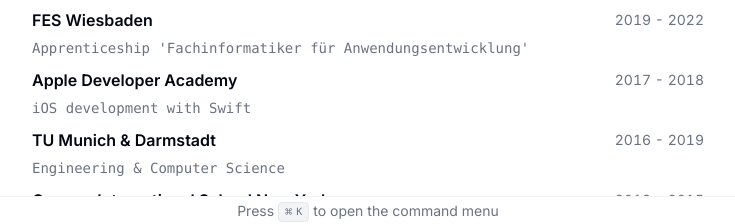
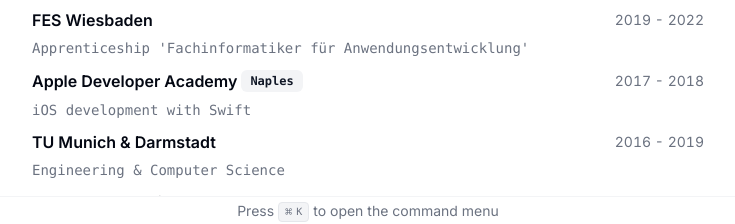
Before and after one commit to dnnsmnstrr/cv, a Next.js app: page / in a window 1280 px wide. Shown: the part 574-798 px from the top of the page, without its empty margins (272-1007 px from the left). Built offline with nearby package versions, Linux system fonts and the light colour scheme.

Commit message:
Add option to link to german version

```diff
--- a/src/app/layout.tsx
+++ b/src/app/layout.tsx
@@ -6,8 +6,8 @@
 import React from "react";
 
 export const metadata: Metadata = {
-  title: "CV",
-  description: "CV for Dennis Muensterer",
+  title: "CV - Dennis Muensterer",
+  description: "Curriculum Vitae for Dennis Muensterer",
 };
 
 // If loading a variable font, you don't need to specify the font weight
--- a/src/app/page.tsx
+++ b/src/app/page.tsx
@@ -9,12 +9,7 @@
 import { Button } from "@/components/ui/button";
 import { RESUME_DATA } from "@/data/resume-data";
 import { ProjectCard } from "@/components/project-card";
-import { useState } from "react";
-
-// export const metadata: Metadata = {
-//   title: `${RESUME_DATA.name} | ${RESUME_DATA.about}`,
-//   description: RESUME_DATA.summary,
-// };
+import { useEffect, useState } from "react";
 
 const translations = {
   de: {
@@ -54,6 +49,25 @@
 
 export default function Page() {
   const [selectedLanguage, setSelectedLanguage] = useState<keyof typeof translations>('en')
+
+  useEffect(() => {
+    // Function to update the hash
+    const handleHashChange = () => {
+      setSelectedLanguage(window.location.hash === '#de' ? 'de' : 'en');
+    };
+
+    // Set the initial hash
+    handleHashChange();
+
+    // Add an event listener to detect changes in the hash
+    window.addEventListener('hashchange', handleHashChange);
+
+    // Cleanup function to remove the event listener
+    return () => {
+      window.removeEventListener('hashchange', handleHashChange);
+    };
+  }, []); // Empty dependency array ensures this runs only on mount and unmount
+
   return (
     <main className="container relative mx-auto scroll-my-12 overflow-auto p-4 print:p-12 md:p-16">
       <section className="mx-auto w-full max-w-2xl space-y-8 bg-white print:space-y-6">
@@ -185,8 +199,23 @@
               <Card key={education.school}>
                 <CardHeader>
                   <div className="flex items-center justify-between gap-x-2 text-base">
-                    <h3 className="font-semibold leading-none">
-                      {education.school}
+                    <h3 className="inline-flex items-center justify-center gap-x-1 font-semibold leading-none">
+                      {education.link ? (
+                        <a className="hover:underline" href={education.link}>
+                          {education.school}
+                        </a>
+                      ) : education.school}
+                      <span className="inline-flex gap-x-1">
+                        {education?.badges.map((badge) => (
+                          <Badge
+                            variant="secondary"
+                            className="align-middle text-xs"
+                            key={badge}
+                          >
+                            {badge}
+                          </Badge>
+                        ))}
+                      </span>
                     </h3>
                     <div className="text-sm tabular-nums text-gray-500">
                       {education.start} - {education.end}
@@ -209,7 +238,7 @@
 
         <Section className="print-force-new-page scroll-mb-16">
           <h2 className="text-xl font-bold">{translations[selectedLanguage].projects}</h2>
-          <div className="-mx-3 grid grid-cols-1 gap-3 print:grid-cols-3 print:gap-2 md:grid-cols-2">
+          <div className="-mx-3 grid grid-cols-1 gap-3 print:grid-cols-2 print:gap-2 md:grid-cols-2">
             {(selectedLanguage === 'en' ? RESUME_DATA.projects : RESUME_DATA.translation.projects).map((project) => {
               return (
                 <ProjectCard
--- a/src/data/resume-data.tsx
+++ b/src/data/resume-data.tsx
@@ -64,23 +64,31 @@
     {
       school: "FES Wiesbaden",
       degree: "Apprenticeship 'Fachinformatiker für Anwendungsentwicklung'",
+      badges: [],
+      link: "",
       start: "2019",
       end: "2022",
     },
     {
       school: "Apple Developer Academy",
+      badges: ["Naples"],
+      link: "https://www.developeracademy.unina.it/en/about/",
       degree: "iOS development with Swift",
       start: "2017",
       end: "2018",
     },
     {
       school: "TU Munich & Darmstadt",
+      badges: [],
+      link: "",
       degree: "Engineering & Computer Science",
       start: "2016",
       end: "2019",
     },
     {
       school: "German International School New York",
+      badges: [],
+      link: "",
       degree: "Abitur & Highschool Diploma",
       start: "2012",
       end: "2015",
@@ -144,30 +152,39 @@
     "Personal Knowledge Management (Zettelkasten)"
   ],
   translation: {
+    language: "Deutsch",
     about: "Entwickler und 'Maker'",
     summary: `Als Full-Stack Entwickler habe ich bereits an der vollen Bandbreite gearbeitet, von mobilen Apps zu Webanwendungen und Backend-Services.
 Seit meiner Teilnahme an der Apple Developer Academy in Neapel konnte ich über 5 Jahre Erfahrung sammeln. Dabei erstellte ich platformübergreifende und webbasierte Applikationen für Kunden aus verschiedenen Branchen.`,
     education: [
       {
         school: "FES Wiesbaden",
+        badges: [],
+        link: "",
         degree: "Ausbildung zum 'Fachinformatiker für Anwendungsentwicklung'",
         start: "2019",
         end: "2022",
       },
       {
         school: "Apple Developer Academy",
+        badges: ["Neapel"],
+        link: "https://www.developeracademy.unina.it/en/about/",
         degree: "App-Entwicklung mit Swift",
         start: "2017",
         end: "2018",
       },
       {
         school: "TU München & Darmstadt",
+        badges: [],
+        link: "",
         degree: "Ingenieurwissenschaften und Informatik",
         start: "2016",
         end: "2019",
       },
       {
         school: "Deutsche Internationale Schule New York",
+        badges: [],
+        link: "https://www.gisny.org/",
         degree: "Abitur & Highschool Abschluss",
         start: "2012",
         end: "2015",
@@ -212,7 +229,7 @@
         title: "Raycast BetterTouchTool",
         techStack: ["Side Project", "Raycast Extension"],
         description:
-          "Open-source Erweiterung für die macOS-Anwendung 'Raycast', mit der sich die BetterTouchTool-Applikation steuern lässt",
+          "Open-source Erweiterung für die macOS-Anwendung 'Raycast', um die Software BetterTouchTool zu steuern",
         link: {
           label: "BTT im Raycast Store",
           href: "https://www.raycast.com/dnnsmnstrr/bettertouchtool",
```
Also changed, not shown: 1 other file (tests, documents, lock files or other folders).
